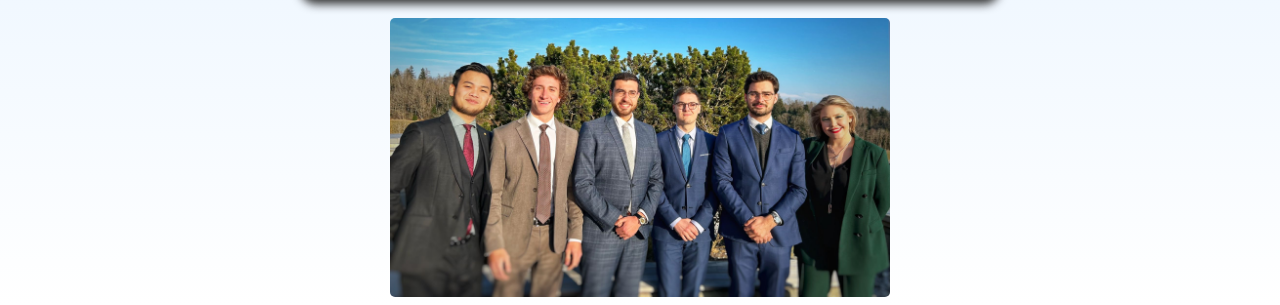
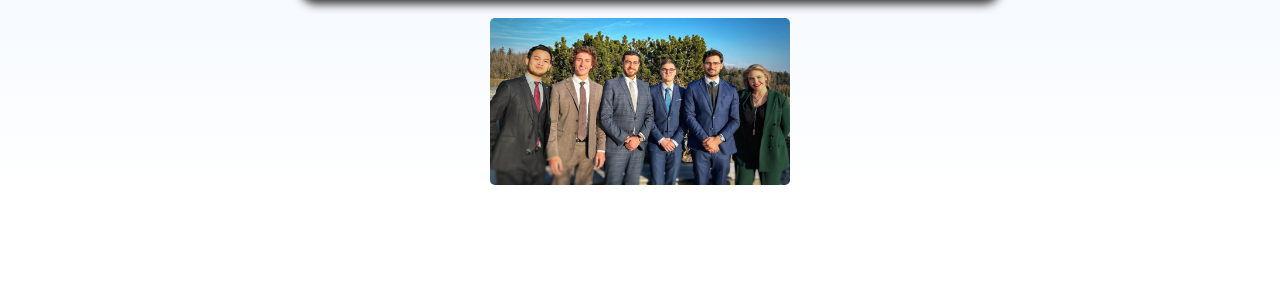
Before and after one commit to Adelaide2210/profile-page, a plain HTML site: page index.html in a window 1280 px wide. Shown: the part 1870-2175 px from the top of the page. After the commit the page ends 2063 px from the top, so only its background shows below. Drawn offline with Linux system fonts and the light colour scheme.

Commit message:
Add files via upload

```diff
--- a/index.html
+++ b/index.html
@@ -50,8 +50,8 @@
 					<li><a href="https://www.linkedin.com/in/adelaidefabre/" target="_blank" ><i class="fa-brands fa-linkedin" style="color: #ffffff;"></i></a></li>
 					<li><a href="mailto:adelaide.fabre@ehl.ch" target="_blank"><i class="fa-solid fa-paper-plane fa-2xl" style="color: #ffffff;"></i></a></li>
 				</ul>
-			</div>
+			</div class="card">
+		<img id="group" src="./images/profile-picture.jpg" alt="profile-picture">
 		</div>
-		<img id="group" src="./images/profile-picture.jpg" alt="profile-picture">
 	</body>
 </html>
--- a/style.css
+++ b/style.css
@@ -33,11 +33,6 @@ p{
 }
 
 
-
-
-
-
-
 body{
 	font-family: 'Quicksand', sans-serif;}
 
@@ -46,12 +41,6 @@ body{
 	text-align: center;
 	background: linear-gradient(to bottom, rgb(153,204,255), white);
 }
-
-
-
-
-
-
 
 
 img{
@@ -63,8 +52,9 @@ img{
 }
 
 #group{
-	width: 500px;
+	width: 300px;
 	border-radius: 5px;
+  display: block;
 }
 
 .button {
@@ -113,12 +103,6 @@ display: inline-flex;
 margin: 0 16px;
 }
 
-
-
-
-
-
-
 .container{
 	width: 700px;
 	margin: 0 auto;
```
